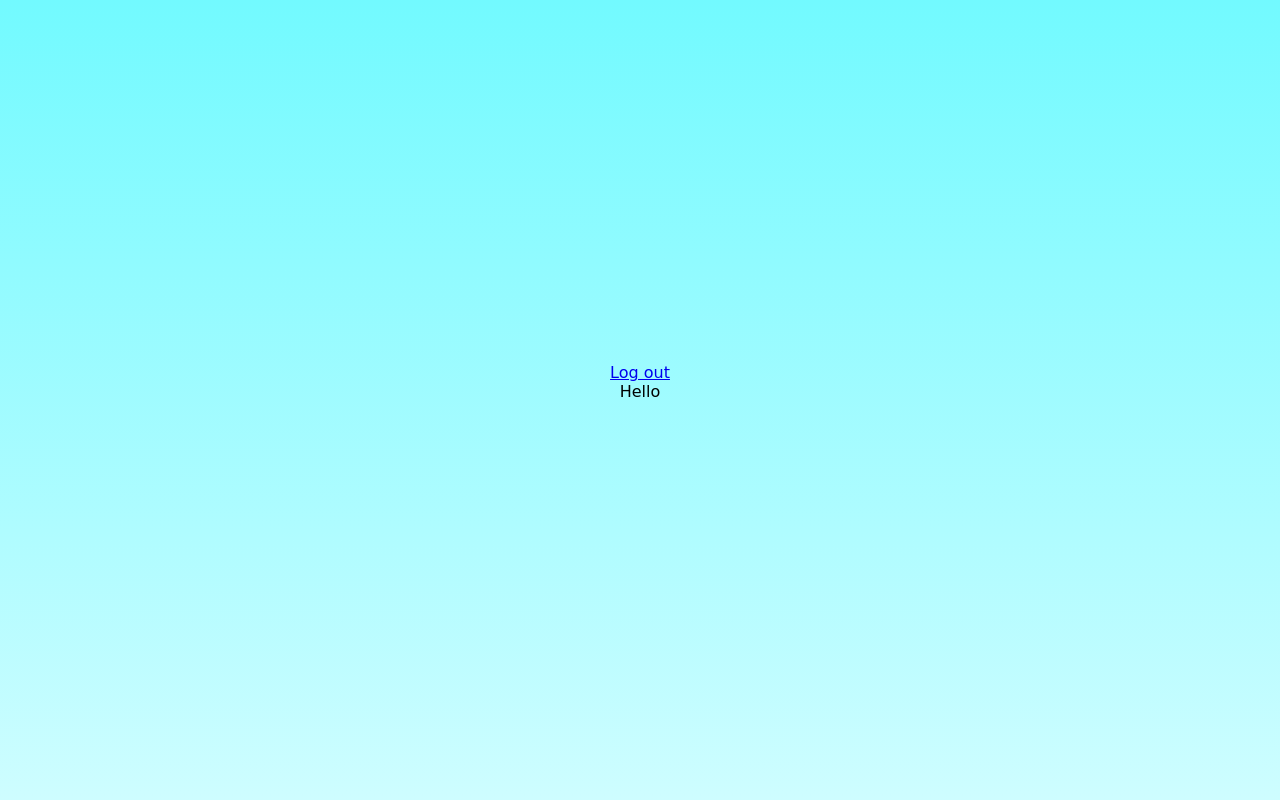
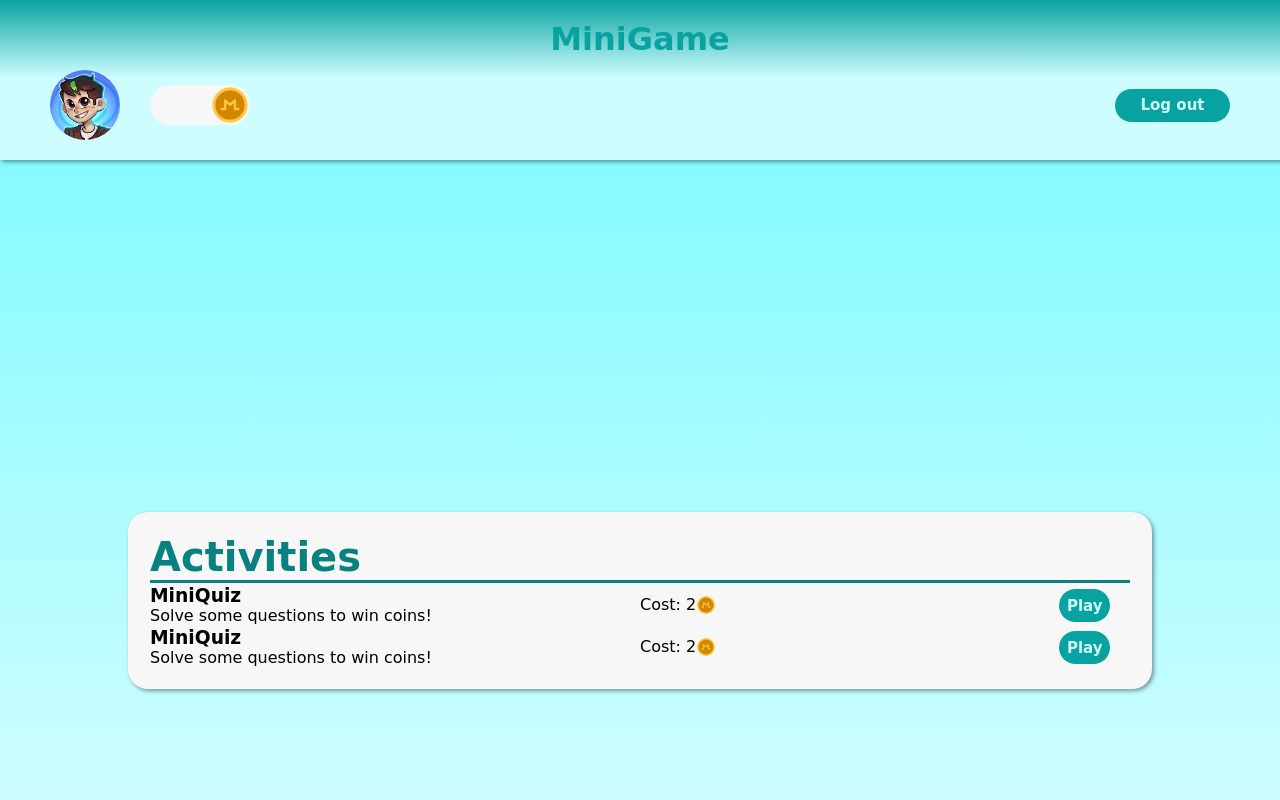
Before and after one commit to Yassine-Lajmi/MiniGame, a PHP site: page /homepage.php in a window 1280 px wide. Run offline with PHP 8.4, Linux system fonts and the light colour scheme; the visitor is signed in with stand-in values (Sample User, id 1); data that the repository does not hold is empty.

Commit message:
html and css for homepage

```diff
--- a/homepage.php
+++ b/homepage.php
@@ -1,6 +1,6 @@
 <?php
     session_start();
-    include 'register.php';
+    include 'hpbackend.php';
     if(!isset($_SESSION['email'])){
         header("Location: error.php");
     }
@@ -14,10 +14,45 @@
     <title>Document</title>
     <link rel="stylesheet" href="style.css">
 </head>
-<body>
-    <a href="logout.php">Log out</a>
-    <p>Hello
-        <div class="message"><?php if(isset($message)){echo $message;}?></div>
-    </p>
+<body class="homePage">
+    <header class="homePageHead">
+        <div class="userInfo">
+            <div class="identity">
+                <img src="profilePics/smallishbeans.jpg" alt="Profile Picture">
+                <h2><?php if(isset($identity)){echo $identity;}?></h2>
+            </div>
+            <div class="scoreBar">
+                <div class="score">
+                    <?php if(isset($score)){echo $score;} ?>
+                </div>
+                <img src="profilePics/coin.png" alt="MiniCoin">
+            </div>
+        </div>
+        <h1>MiniGame</h1>
+        <a href="logout.php">Log out</a>
+    </header>
+    <table class="activities">
+        <thead>
+            <th colspan="3">Activities</th>
+        </thead>
+        <tbody>
+            <tr>
+                <td class="name">
+                    <h3>MiniQuiz</h3>
+                    <p>Solve some questions to win coins!</p>
+                </td>
+                <td class="cost">Cost: 2<img src="profilePics/coin.png" alt="MiniCoin" height="20px" width="20px"></td>
+                <td class="Btn"><a href="MiniQuiz.php">Play</a></td>
+            </tr>
+            <tr>
+                <td class="name">
+                    <h3>MiniQuiz</h3>
+                    <p>Solve some questions to win coins!</p>
+                </td>
+                <td class="cost">Cost: 2<img src="profilePics/coin.png" alt="MiniCoin" height="20px" width="20px"></td>
+                <td class="Btn"><a href="MiniQuiz.php">Play</a></td>
+            </tr>
+        </tbody>
+    </table>
 </body>
 </html>
--- /dev/null
+++ b/hpbackend.php
@@ -0,0 +1,12 @@
+<?php
+    include 'connect.php';
+
+    if(isset($_SESSION['email'])){
+        $email = $_SESSION['email'];
+        $query = mysqli_query($con, "SELECT * FROM `minigame` WHERE email = '$email'");
+        while($row = mysqli_fetch_array($query)){
+        $identity = $row['firstname'].' '.$row['lastname'];
+        $score = $row['score'];
+        }
+    }
+?>
--- a/register.php
+++ b/register.php
@@ -18,7 +18,7 @@
             if(mysqli_num_rows($checkEmail) > 0){
                 $message = "Email Address Already Exists";
             }else{
-                $insert = mysqli_query($con, "INSERT INTO `minigame` VALUES (0, '$firstName', '$lastName', '$email', '$password')");
+                $insert = mysqli_query($con, "INSERT INTO `minigame` VALUES (0, '$firstName', '$lastName', '$email', '$password', 10)");
                 if($insert){
                     loginUser($email);
                 }
@@ -45,12 +45,4 @@
             $message = "Please fill out the entire form!";
         }
     }
-
-    if(isset($_SESSION['email'])){
-        $email = $_SESSION['email'];
-        $query = mysqli_query($con, "SELECT * FROM `minigame` WHERE email = '$email'");
-        while($row = mysqli_fetch_array($query)){
-        $message = $row['firstname'].' '.$row['lastname'];
-        }
-    }
 ?>
--- a/style.css
+++ b/style.css
@@ -146,3 +146,135 @@
     font-weight: bold;
     user-select: none;
 }
+
+.homePageHead{
+    position: fixed;
+    top: 0;
+    background: #CEFDFF;
+    box-shadow: 2px 2px 4px rgba(0, 0, 0, 0.4);
+    width: 100%;
+    display: flex;
+    align-items: center;
+    justify-content: space-between;
+    padding-top: 50px;
+}
+
+.homePage .userInfo{
+    display: flex;
+    align-items: center;
+}
+
+.homePage .identity{
+    display: flex;
+    align-items: center;
+    margin: 20px 10px 20px 50px;
+}
+
+.homePage .identity img{
+    border-radius: 50%;
+    height: 70px;
+    width: 70px;
+}
+
+.homePage .identity h2{
+    color: #08a3a0;
+    text-transform: capitalize;
+    margin-left: 20px;
+    font-size: 40px;
+    user-select: none;
+}
+
+.homePage .userInfo .scoreBar{
+    display: flex;
+    align-items: center;
+    justify-content: space-between;
+    background: #F7F7F7;
+    border-radius: 20px;
+    width: 100px;
+}
+
+.homePage .userInfo .scoreBar .score{
+    margin-left: 20px;
+}
+
+.homePage .userInfo .scoreBar img{
+    height: 40px;
+    width: 40px;
+}
+
+.homePageHead a{
+    width: 100px;
+    border-radius: 20px;
+    background: #08a3a0;
+    color: #CEFDFF;
+    font-size: 15px;
+    text-decoration: none;
+    padding: .5em;
+    font-weight: 600;
+    margin: 0 50px 0 20px;
+    text-align: center;
+}
+
+.homePageHead a:hover{
+    transition: 0.3s;
+    background: #078280;
+    letter-spacing: 1.5px;
+    color: #5bcace;
+    border: 1px solid #5bcace;
+}
+
+.homePage .activities{
+    margin-top: 400px;
+    width: 80%;
+    background-color: #F7F7F7;
+    padding: 20px;
+    border-radius: 20px;
+    box-shadow: 2px 2px 4px rgba(0, 0, 0, 0.4);
+}
+
+.homePage .activities thead th{
+    color: #078280;
+    font-size: 40px;
+    text-align: left;
+    border-bottom: 3px solid;
+}
+
+.homePage .activities .name{
+    width: 50%;
+}
+
+.homePage .activities .cost{
+    display: flex;
+    align-items: center;
+    margin-top: 10px;
+}
+
+.homePage .activities .cost img{
+    height: 20px;
+    width: 20px;
+}
+
+.homePage .activities .Btn{
+    width: 20px;
+    text-align: right;
+}
+
+.homePage .activities .Btn a{
+    border-radius: 20px;
+    background: #08a3a0;
+    color: #CEFDFF;
+    font-size: 15px;
+    text-decoration: none;
+    padding: .5em;
+    font-weight: 600;
+    margin-right: 20px;
+    text-align: center;
+}
+
+.homePage .activities .Btn a:hover{
+    transition: 0.3s;
+    background: #078280;
+    letter-spacing: 1.5px;
+    color: #5bcace;
+    border: 1px solid #5bcace;
+}
```
Also changed, not shown: profilePics/coin.png (added), profilePics/fwhip.jpg (added), profilePics/geminitay.jpg (added), profilePics/grian.jpg (added), profilePics/pearlescentmoon.jpg (added), profilePics/smallishbeans.jpg (added), profilePics/solidaritygaming.jpg (added).
